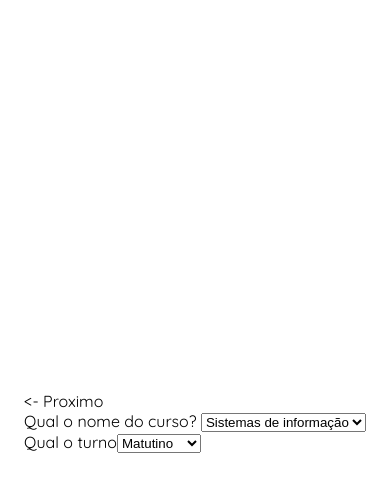
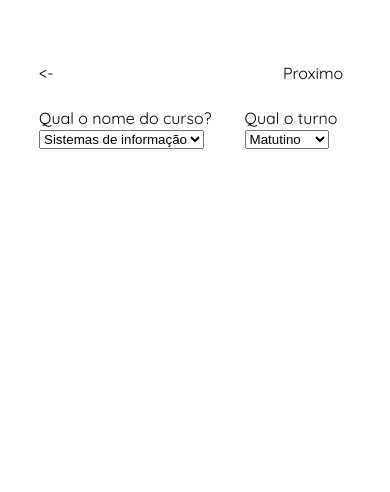
Before and after one commit to MatheusF99/login-screen, a React (Create React App) app: page / in a window 390 px wide. Shown: the top 492 px of the page. Built offline with nearby package versions, Linux system fonts and the light colour scheme.

Commit message:
mobile page register course

```diff
--- a/src/pages/RegisterPage/RegisterPage.css
+++ b/src/pages/RegisterPage/RegisterPage.css
@@ -0,0 +1,24 @@
+.container{
+    width: 80vw;
+    height: 85vh;
+
+
+}
+
+.nav-bar{
+    display: flex;
+    justify-content: space-between;
+
+    width: 78vw;
+
+    margin-bottom: 25px;
+}
+
+form{
+    width: 100%;
+    height: 100%;
+
+    display: flex;
+    justify-content: center;
+    align-items: center;
+}
```
Also changed, not shown: src/pages/RegisterPage/RegisterPage.js (indentation only), 1 other file (tests, documents, lock files or other folders).
